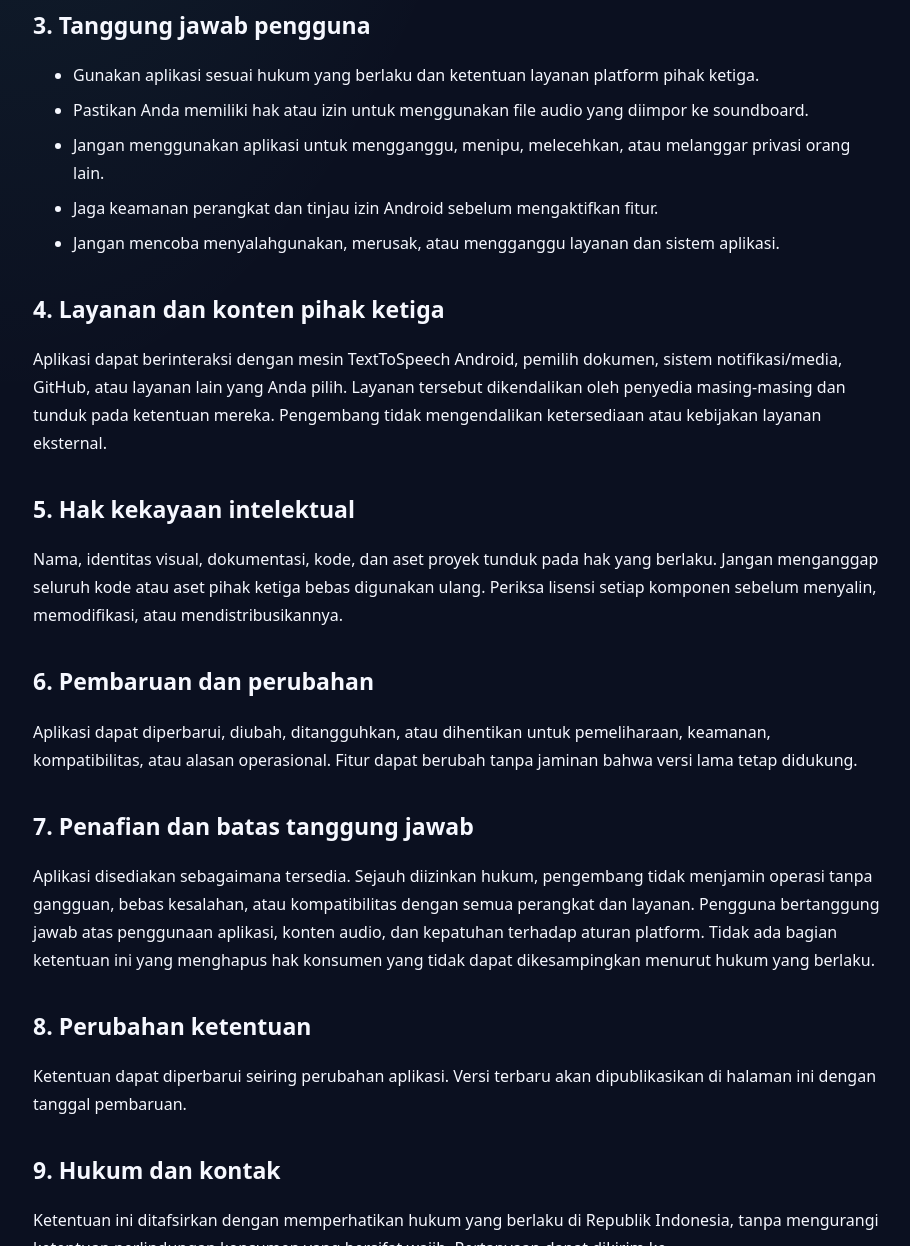
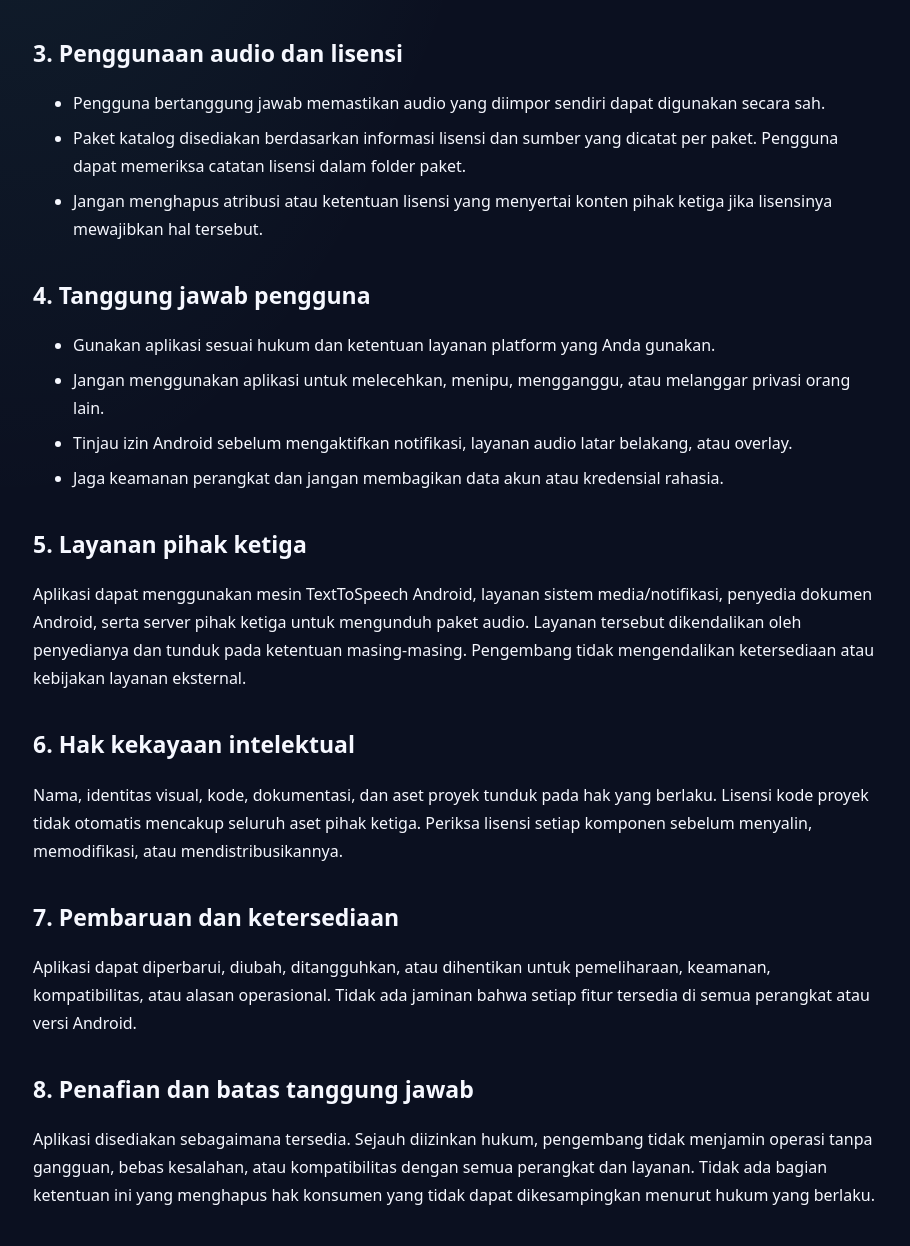
Before and after one commit to adebojel/LiveCreatorStudio, a plain HTML site: page docs/terms.html in a window 1280 px wide. Shown: the part 782-2028 px from the top of the page, without its empty margins (182-1092 px from the left). Drawn offline with Linux system fonts and the light colour scheme.

Commit message:
docs: align terms with 0.6.4 feature status

```diff
--- a/docs/terms.html
+++ b/docs/terms.html
@@ -1,16 +1,19 @@
 <!doctype html>
-<html lang="id"><head><meta charset="utf-8"><meta name="viewport" content="width=device-width, initial-scale=1"><meta name="theme-color" content="#101426"><title>Ketentuan Layanan — LiveCreator Studio</title><style>
+<html lang="id"><head><meta charset="utf-8"><meta name="viewport" content="width=device-width, initial-scale=1"><meta name="theme-color" content="#101426"><meta name="description" content="Ketentuan penggunaan LiveCreator Studio."><title>Ketentuan Layanan — LiveCreator Studio</title>
+<style>
 :root{color-scheme:dark;--bg:#0b1020;--panel:#141c31;--line:rgba(255,255,255,.13);--muted:#aab5cc;--text:#f6f8ff;--cyan:#63e6dc}*{box-sizing:border-box}body{margin:0;background:radial-gradient(ellipse at 15% 0%,rgba(99,230,220,.12),transparent 35rem),var(--bg);color:var(--text);font:16px/1.75 system-ui,sans-serif}.wrap{width:min(850px,calc(100% - 36px));margin:auto}.nav{padding:22px 0;border-bottom:1px solid var(--line)}a{color:var(--cyan)}h1{font-size:clamp(34px,6vw,52px);line-height:1.1;letter-spacing:-1.5px;margin:46px 0 10px}.date,.muted{color:var(--muted)}article{padding:12px 0 56px}h2{font-size:23px;margin:32px 0 8px}li{margin:7px 0}.panel{background:var(--panel);border:1px solid var(--line);padding:18px;border-radius:14px;margin:24px 0}.foot{border-top:1px solid var(--line);padding:22px 0 38px;color:var(--muted);font-size:14px}
-</style></head><body><div class="wrap"><nav class="nav"><a href="./">← LiveCreator Studio</a></nav><main><h1>Ketentuan Layanan</h1><p class="date">Terakhir diperbarui: 17 November 2026</p><p class="muted">Ketentuan ini berlaku untuk penggunaan aplikasi Android LiveCreator Studio dan situs informasi proyeknya.</p><article>
-<div class="panel">Dengan mengunduh, memasang, atau menggunakan LiveCreator Studio, Anda menyatakan telah membaca dan menyetujui ketentuan ini. Jika tidak setuju, hentikan penggunaan aplikasi.</div>
-<h2>1. Ruang lingkup layanan</h2><p>LiveCreator Studio adalah aplikasi pendamping kreator livestream yang menyediakan fungsi audio lokal seperti text-to-speech Android, soundboard, dan kontrol pemutaran media. Fitur dapat berbeda antarversi dan perangkat. Situs ini juga menyediakan informasi proyek, source code, dan tautan rilis.</p>
-<h2>2. Status fitur dan ketersediaan</h2><p>Fitur yang belum dirilis atau belum diaktifkan tidak boleh dianggap tersedia. Pada versi 0.5.6, konektor TikTok LIVE runtime dan autentikasi provider belum terintegrasi. Tidak ada jaminan bahwa seluruh event, layanan, atau perangkat pihak ketiga akan kompatibel atau selalu tersedia.</p>
-<h2>3. Tanggung jawab pengguna</h2><ul><li>Gunakan aplikasi sesuai hukum yang berlaku dan ketentuan layanan platform pihak ketiga.</li><li>Pastikan Anda memiliki hak atau izin untuk menggunakan file audio yang diimpor ke soundboard.</li><li>Jangan menggunakan aplikasi untuk mengganggu, menipu, melecehkan, atau melanggar privasi orang lain.</li><li>Jaga keamanan perangkat dan tinjau izin Android sebelum mengaktifkan fitur.</li><li>Jangan mencoba menyalahgunakan, merusak, atau mengganggu layanan dan sistem aplikasi.</li></ul>
-<h2>4. Layanan dan konten pihak ketiga</h2><p>Aplikasi dapat berinteraksi dengan mesin TextToSpeech Android, pemilih dokumen, sistem notifikasi/media, GitHub, atau layanan lain yang Anda pilih. Layanan tersebut dikendalikan oleh penyedia masing-masing dan tunduk pada ketentuan mereka. Pengembang tidak mengendalikan ketersediaan atau kebijakan layanan eksternal.</p>
-<h2>5. Hak kekayaan intelektual</h2><p>Nama, identitas visual, dokumentasi, kode, dan aset proyek tunduk pada hak yang berlaku. Jangan menganggap seluruh kode atau aset pihak ketiga bebas digunakan ulang. Periksa lisensi setiap komponen sebelum menyalin, memodifikasi, atau mendistribusikannya.</p>
-<h2>6. Pembaruan dan perubahan</h2><p>Aplikasi dapat diperbarui, diubah, ditangguhkan, atau dihentikan untuk pemeliharaan, keamanan, kompatibilitas, atau alasan operasional. Fitur dapat berubah tanpa jaminan bahwa versi lama tetap didukung.</p>
-<h2>7. Penafian dan batas tanggung jawab</h2><p>Aplikasi disediakan sebagaimana tersedia. Sejauh diizinkan hukum, pengembang tidak menjamin operasi tanpa gangguan, bebas kesalahan, atau kompatibilitas dengan semua perangkat dan layanan. Pengguna bertanggung jawab atas penggunaan aplikasi, konten audio, dan kepatuhan terhadap aturan platform. Tidak ada bagian ketentuan ini yang menghapus hak konsumen yang tidak dapat dikesampingkan menurut hukum yang berlaku.</p>
-<h2>8. Perubahan ketentuan</h2><p>Ketentuan dapat diperbarui seiring perubahan aplikasi. Versi terbaru akan dipublikasikan di halaman ini dengan tanggal pembaruan.</p>
-<h2>9. Hukum dan kontak</h2><p>Ketentuan ini ditafsirkan dengan memperhatikan hukum yang berlaku di Republik Indonesia, tanpa mengurangi ketentuan perlindungan konsumen yang bersifat wajib. Pertanyaan dapat dikirim ke <a href="mailto:livecreatorstudio.official@gmail.com">livecreatorstudio.official@gmail.com</a>.</p>
-<p class="muted">Dokumen ini merupakan ketentuan umum awal, bukan nasihat hukum. Minta peninjauan hukum sebelum distribusi komersial atau integrasi platform pihak ketiga.</p>
+</style></head><body><div class="wrap"><nav class="nav"><a href="./">← LiveCreator Studio</a></nav>
+<main><h1>Ketentuan Layanan</h1><p class="date">Terakhir diperbarui: 17 November 2026</p><p class="muted">Ketentuan ini berlaku untuk aplikasi Android LiveCreator Studio versi 0.6.4 dan situs informasi proyek.</p><article>
+<div class="panel">Dengan mengunduh, memasang, atau menggunakan LiveCreator Studio, Anda menyatakan telah membaca ketentuan ini. Jika tidak setuju, hentikan penggunaan aplikasi.</div>
+<h2>1. Ruang lingkup</h2><p>LiveCreator Studio adalah aplikasi pendamping kreator livestream yang menyediakan fungsi audio Android seperti text-to-speech lokal, soundboard, pengelolaan paket audio, dan kontrol pemutaran. Ketersediaan fitur mengikuti versi aplikasi dan kompatibilitas perangkat.</p>
+<h2>2. Status integrasi platform</h2><p>Versi 0.6.4 belum menyediakan konektor TikTok LIVE runtime, TikTok Login Kit, Share Kit, atau pemrosesan event komentar/gift/follow secara real-time. Aplikasi bukan produk resmi, tidak disponsori, dan tidak berafiliasi dengan TikTok. Nama dan merek TikTok adalah milik pemegang haknya. Jangan menganggap fitur yang belum dirilis atau belum disetujui sebagai tersedia.</p>
+<h2>3. Penggunaan audio dan lisensi</h2><ul><li>Pengguna bertanggung jawab memastikan audio yang diimpor sendiri dapat digunakan secara sah.</li><li>Paket katalog disediakan berdasarkan informasi lisensi dan sumber yang dicatat per paket. Pengguna dapat memeriksa catatan lisensi dalam folder paket.</li><li>Jangan menghapus atribusi atau ketentuan lisensi yang menyertai konten pihak ketiga jika lisensinya mewajibkan hal tersebut.</li></ul>
+<h2>4. Tanggung jawab pengguna</h2><ul><li>Gunakan aplikasi sesuai hukum dan ketentuan layanan platform yang Anda gunakan.</li><li>Jangan menggunakan aplikasi untuk melecehkan, menipu, mengganggu, atau melanggar privasi orang lain.</li><li>Tinjau izin Android sebelum mengaktifkan notifikasi, layanan audio latar belakang, atau overlay.</li><li>Jaga keamanan perangkat dan jangan membagikan data akun atau kredensial rahasia.</li></ul>
+<h2>5. Layanan pihak ketiga</h2><p>Aplikasi dapat menggunakan mesin TextToSpeech Android, layanan sistem media/notifikasi, penyedia dokumen Android, serta server pihak ketiga untuk mengunduh paket audio. Layanan tersebut dikendalikan oleh penyedianya dan tunduk pada ketentuan masing-masing. Pengembang tidak mengendalikan ketersediaan atau kebijakan layanan eksternal.</p>
+<h2>6. Hak kekayaan intelektual</h2><p>Nama, identitas visual, kode, dokumentasi, dan aset proyek tunduk pada hak yang berlaku. Lisensi kode proyek tidak otomatis mencakup seluruh aset pihak ketiga. Periksa lisensi setiap komponen sebelum menyalin, memodifikasi, atau mendistribusikannya.</p>
+<h2>7. Pembaruan dan ketersediaan</h2><p>Aplikasi dapat diperbarui, diubah, ditangguhkan, atau dihentikan untuk pemeliharaan, keamanan, kompatibilitas, atau alasan operasional. Tidak ada jaminan bahwa setiap fitur tersedia di semua perangkat atau versi Android.</p>
+<h2>8. Penafian dan batas tanggung jawab</h2><p>Aplikasi disediakan sebagaimana tersedia. Sejauh diizinkan hukum, pengembang tidak menjamin operasi tanpa gangguan, bebas kesalahan, atau kompatibilitas dengan semua perangkat dan layanan. Tidak ada bagian ketentuan ini yang menghapus hak konsumen yang tidak dapat dikesampingkan menurut hukum yang berlaku.</p>
+<h2>9. Perubahan ketentuan</h2><p>Ketentuan dapat diperbarui seiring perubahan aplikasi. Versi terbaru akan dipublikasikan di halaman ini dengan tanggal pembaruan.</p>
+<h2>10. Hukum dan kontak</h2><p>Ketentuan ini ditafsirkan dengan memperhatikan hukum yang berlaku di Republik Indonesia, tanpa mengurangi perlindungan konsumen yang bersifat wajib. Pertanyaan dapat dikirim ke <a href="mailto:livecreatorstudio.official@gmail.com">livecreatorstudio.official@gmail.com</a>.</p>
+<p class="muted">Dokumen ini merupakan ketentuan umum awal, bukan nasihat hukum. Peninjauan hukum profesional disarankan sebelum distribusi komersial atau integrasi platform pihak ketiga.</p>
 </article><footer class="foot">© 2026 LiveCreator Studio · <a href="./privacy.html">Kebijakan Privasi</a> · <a href="./">Beranda</a></footer></main></div></body></html>
```
